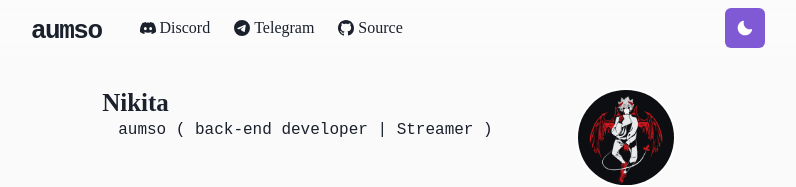
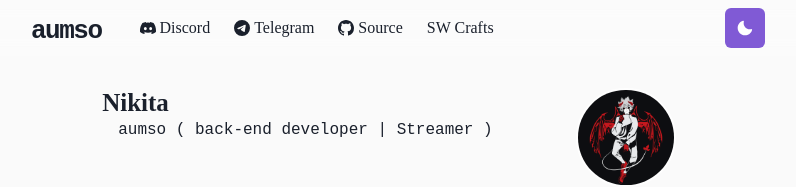
Before and after one commit to 17YearOldYuki/aumso-site, a Next.js app: page / in a window 1280 px wide. Shown: the top 187 px of the page, without its empty margins (251-1047 px from the left). Built offline with nearby package versions, Linux system fonts and the light colour scheme.

Commit message:
Update navbar.js

```diff
--- a/components/navbar.js
+++ b/components/navbar.js
@@ -109,6 +109,17 @@ const Navbar = props => {
             <BsGithub />
             Source
           </LinkItem>
+<LinkItem
+            _target="_blank"
+            href="/cw-craft-book.html"
+            path={path}
+            display="inline-flex"
+            alignItems="center"
+            style={{ gap: 4 }}
+            pl={2}
+          >
+              SW Crafts
+          </LinkItem>
         </Stack>
 
         <Box flex={1} align="right">
```
